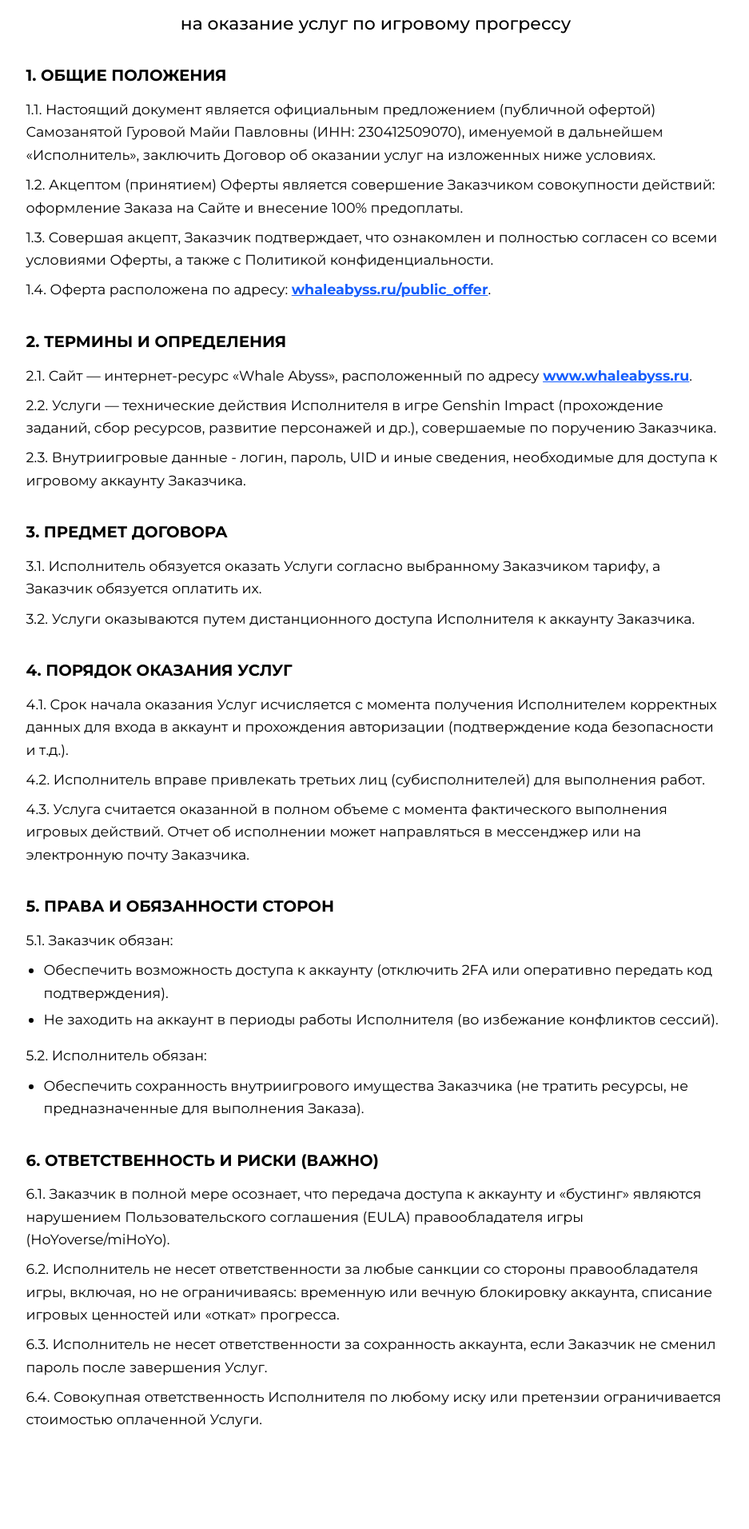
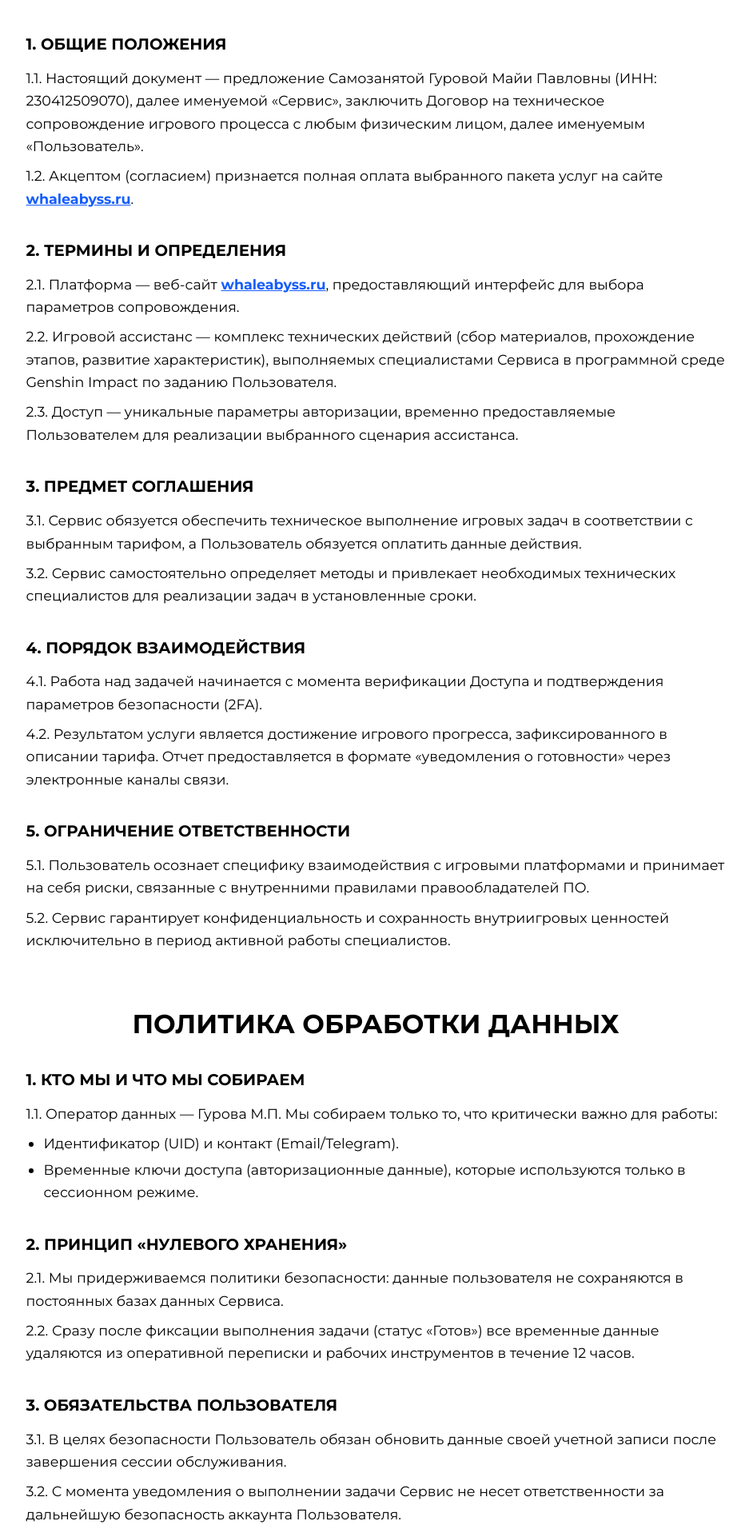
Before and after one commit to adilzhanY/whaleabyss, a Next.js app: page /public_offer in a window 1280 px wide. Shown: the part 228-2140 px from the top of the page at 80% size, without its empty margins (170-1107 px from the left). Built offline with nearby package versions, Linux system fonts and the light colour scheme; no server answers.

Commit message:
update public offer info

```diff
--- a/app/public_offer/page.tsx
+++ b/app/public_offer/page.tsx
@@ -13,70 +13,76 @@ export default function PublicOfferPage() {
 
       <main className="flex-1 py-16 px-4 sm:px-6">
         <div className="mx-auto max-w-4xl bg-white p-8 sm:p-12 text-black" style={{ fontFamily: "var(--font-montserrat), Montserrat, sans-serif" }}>
-          <h1 className="text-2xl sm:text-3xl font-bold mb-8 text-center text-black">
-            ПУБЛИЧНАЯ ОФЕРТА
-            <span className="block text-lg sm:text-xl mt-2 font-medium text-black">на оказание услуг по игровому прогрессу</span>
-          </h1>
+          <h1 className="text-2xl sm:text-3xl font-bold mb-8 text-center text-black">ПУБЛИЧНАЯ ОФЕРТА</h1>
 
           <div className="space-y-8 text-sm sm:text-base leading-relaxed text-black">
             <section>
               <h2 className="text-lg font-bold mb-3 text-black">1. ОБЩИЕ ПОЛОЖЕНИЯ</h2>
               <div className="space-y-2 text-black">
-                <p>1.1. Настоящий документ является официальным предложением (публичной офертой) Самозанятой Гуровой Майи Павловны (ИНН: 230412509070), именуемой в дальнейшем «Исполнитель», заключить Договор об оказании услуг на изложенных ниже условиях.</p>
-                <p>1.2. Акцептом (принятием) Оферты является совершение Заказчиком совокупности действий: оформление Заказа на Сайте и внесение 100% предоплаты.</p>
-                <p>1.3. Совершая акцепт, Заказчик подтверждает, что ознакомлен и полностью согласен со всеми условиями Оферты, а также с Политикой конфиденциальности.</p>
-                <p>1.4. Оферта расположена по адресу: <a href="https://whaleabyss.ru/public_offer" target="_blank" rel="noopener noreferrer" className="font-bold underline text-blue-600 hover:text-blue-800 transition-colors">whaleabyss.ru/public_offer</a>.</p>
+                <p>1.1. Настоящий документ — предложение Самозанятой Гуровой Майи Павловны (ИНН: 230412509070), далее именуемой «Сервис», заключить Договор на техническое сопровождение игрового процесса с любым физическим лицом, далее именуемым «Пользователь».</p>
+                <p>1.2. Акцептом (согласием) признается полная оплата выбранного пакета услуг на сайте <a href="https://whaleabyss.ru" target="_blank" rel="noopener noreferrer" className="font-bold underline text-blue-600 hover:text-blue-800 transition-colors">whaleabyss.ru</a>.</p>
               </div>
             </section>
 
             <section>
               <h2 className="text-lg font-bold mb-3 text-black">2. ТЕРМИНЫ И ОПРЕДЕЛЕНИЯ</h2>
               <div className="space-y-2 text-black">
-                <p>2.1. Сайт — интернет-ресурс «Whale Abyss», расположенный по адресу <a href="https://www.whaleabyss.ru" target="_blank" rel="noopener noreferrer" className="font-bold underline text-blue-600 hover:text-blue-800 transition-colors">www.whaleabyss.ru</a>.</p>
-                <p>2.2. Услуги — технические действия Исполнителя в игре Genshin Impact (прохождение заданий, сбор ресурсов, развитие персонажей и др.), совершаемые по поручению Заказчика.</p>
-                <p>2.3. Внутриигровые данные - логин, пароль, UID и иные сведения, необходимые для доступа к игровому аккаунту Заказчика.</p>
+                <p>2.1. Платформа — веб-сайт <a href="https://whaleabyss.ru" target="_blank" rel="noopener noreferrer" className="font-bold underline text-blue-600 hover:text-blue-800 transition-colors">whaleabyss.ru</a>, предоставляющий интерфейс для выбора параметров сопровождения.</p>
+                <p>2.2. Игровой ассистанс — комплекс технических действий (сбор материалов, прохождение этапов, развитие характеристик), выполняемых специалистами Сервиса в программной среде Genshin Impact по заданию Пользователя.</p>
+                <p>2.3. Доступ — уникальные параметры авторизации, временно предоставляемые Пользователем для реализации выбранного сценария ассистанса.</p>
               </div>
             </section>
 
             <section>
-              <h2 className="text-lg font-bold mb-3 text-black">3. ПРЕДМЕТ ДОГОВОРА</h2>
+              <h2 className="text-lg font-bold mb-3 text-black">3. ПРЕДМЕТ СОГЛАШЕНИЯ</h2>
               <div className="space-y-2 text-black">
-                <p>3.1. Исполнитель обязуется оказать Услуги согласно выбранному Заказчиком тарифу, а Заказчик обязуется оплатить их.</p>
-                <p>3.2. Услуги оказываются путем дистанционного доступа Исполнителя к аккаунту Заказчика.</p>
+                <p>3.1. Сервис обязуется обеспечить техническое выполнение игровых задач в соответствии с выбранным тарифом, а Пользователь обязуется оплатить данные действия.</p>
+                <p>3.2. Сервис самостоятельно определяет методы и привлекает необходимых технических специалистов для реализации задач в установленные сроки.</p>
               </div>
             </section>
 
             <section>
-              <h2 className="text-lg font-bold mb-3 text-black">4. ПОРЯДОК ОКАЗАНИЯ УСЛУГ</h2>
+              <h2 className="text-lg font-bold mb-3 text-black">4. ПОРЯДОК ВЗАИМОДЕЙСТВИЯ</h2>
               <div className="space-y-2 text-black">
-                <p>4.1. Срок начала оказания Услуг исчисляется с момента получения Исполнителем корректных данных для входа в аккаунт и прохождения авторизации (подтверждение кода безопасности и т.д.).</p>
-                <p>4.2. Исполнитель вправе привлекать третьих лиц (субисполнителей) для выполнения работ.</p>
-                <p>4.3. Услуга считается оказанной в полном объеме с момента фактического выполнения игровых действий. Отчет об исполнении может направляться в мессенджер или на электронную почту Заказчика.</p>
+                <p>4.1. Работа над задачей начинается с момента верификации Доступа и подтверждения параметров безопасности (2FA).</p>
+                <p>4.2. Результатом услуги является достижение игрового прогресса, зафиксированного в описании тарифа. Отчет предоставляется в формате «уведомления о готовности» через электронные каналы связи.</p>
               </div>
             </section>
 
             <section>
-              <h2 className="text-lg font-bold mb-3 text-black">5. ПРАВА И ОБЯЗАННОСТИ СТОРОН</h2>
+              <h2 className="text-lg font-bold mb-3 text-black">5. ОГРАНИЧЕНИЕ ОТВЕТСТВЕННОСТИ</h2>
               <div className="space-y-2 text-black">
-                <p>5.1. Заказчик обязан:</p>
+                <p>5.1. Пользователь осознает специфику взаимодействия с игровыми платформами и принимает на себя риски, связанные с внутренними правилами правообладателей ПО.</p>
+                <p>5.2. Сервис гарантирует конфиденциальность и сохранность внутриигровых ценностей исключительно в период активной работы специалистов.</p>
+              </div>
+            </section>
+
+            <h1 className="text-2xl sm:text-3xl font-bold mt-16 mb-8 text-center text-black">ПОЛИТИКА ОБРАБОТКИ ДАННЫХ</h1>
+
+            <section>
+              <h2 className="text-lg font-bold mb-3 text-black">1. КТО МЫ И ЧТО МЫ СОБИРАЕМ</h2>
+              <div className="space-y-2 text-black">
+                <p>1.1. Оператор данных — Гурова М.П. Мы собираем только то, что критически важно для работы:</p>
                 <ul className="list-disc pl-5 space-y-1">
-                  <li>Обеспечить возможность доступа к аккаунту (отключить 2FA или оперативно передать код подтверждения).</li>
-                  <li>Не заходить на аккаунт в периоды работы Исполнителя (во избежание конфликтов сессий).</li>
-                </ul>
-                <p className="pt-2">5.2. Исполнитель обязан:</p>
-                <ul className="list-disc pl-5 space-y-1">
-                  <li>Обеспечить сохранность внутриигрового имущества Заказчика (не тратить ресурсы, не предназначенные для выполнения Заказа).</li>
+                  <li>Идентификатор (UID) и контакт (Email/Telegram).</li>
+                  <li>Временные ключи доступа (авторизационные данные), которые используются только в сессионном режиме.</li>
                 </ul>
               </div>
             </section>
 
             <section>
-              <h2 className="text-lg font-bold mb-3 text-black">6. ОТВЕТСТВЕННОСТЬ И РИСКИ (ВАЖНО)</h2>
+              <h2 className="text-lg font-bold mb-3 text-black">2. ПРИНЦИП «НУЛЕВОГО ХРАНЕНИЯ»</h2>
               <div className="space-y-2 text-black">
-                <p>6.1. Заказчик в полной мере осознает, что передача доступа к аккаунту и «бустинг» являются нарушением Пользовательского соглашения (EULA) правообладателя игры (HoYoverse/miHoYo).</p>
-                <p>6.2. Исполнитель не несет ответственности за любые санкции со стороны правообладателя игры, включая, но не ограничиваясь: временную или вечную блокировку аккаунта, списание игровых ценностей или «откат» прогресса.</p>
-                <p>6.3. Исполнитель не несет ответственности за сохранность аккаунта, если Заказчик не сменил пароль после завершения Услуг.</p>
-                <p>6.4. Совокупная ответственность Исполнителя по любому иску или претензии ограничивается стоимостью оплаченной Услуги.</p>
+                <p>2.1. Мы придерживаемся политики безопасности: данные пользователя не сохраняются в постоянных базах данных Сервиса.</p>
+                <p>2.2. Сразу после фиксации выполнения задачи (статус «Готов») все временные данные удаляются из оперативной переписки и рабочих инструментов в течение 12 часов.</p>
+              </div>
+            </section>
+
+            <section>
+              <h2 className="text-lg font-bold mb-3 text-black">3. ОБЯЗАТЕЛЬСТВА ПОЛЬЗОВАТЕЛЯ</h2>
+              <div className="space-y-2 text-black">
+                <p>3.1. В целях безопасности Пользователь обязан обновить данные своей учетной записи после завершения сессии обслуживания.</p>
+                <p>3.2. С момента уведомления о выполнении задачи Сервис не несет ответственности за дальнейшую безопасность аккаунта Пользователя.</p>
               </div>
             </section>
           </div>
```
